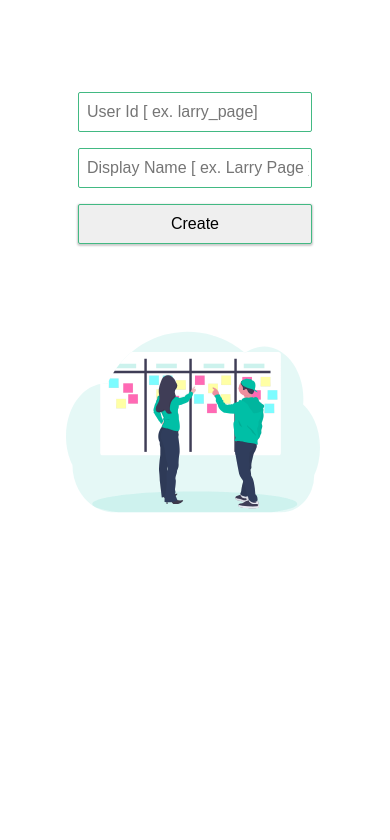
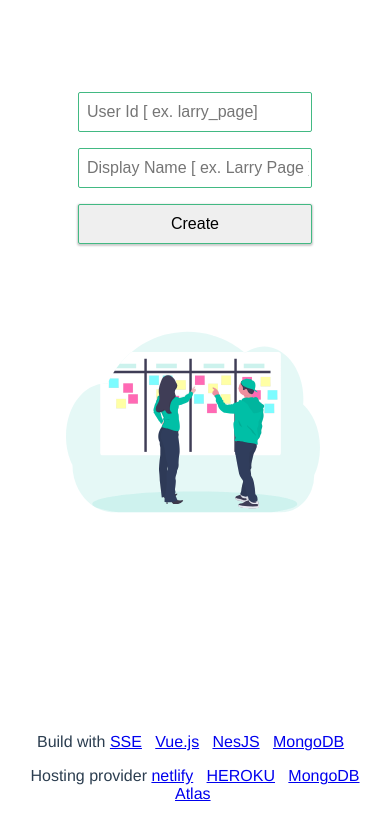
Before and after one commit to faysalswe/vue-playground, a Vue app: page / in a window 390 px wide. Shown: the top 840 px of the page. Built offline with nearby package versions, Linux system fonts and the light colour scheme; no server answers; what vue-clipboard2 would draw is missing.

Commit message:
add buld with and hosting provider and make modal size bigger for mobile screen

```diff
--- a/src/shared/components/modal.vue
+++ b/src/shared/components/modal.vue
@@ -5,20 +5,20 @@
         <div class="modal-wrapper">
           <div class="modal-container">
             <div class="modal-header">
-                <ion-icon class="modal-default-button" name="close-sharp" @click="$emit('close')"></ion-icon>
-                <slot name="header">
-
-                </slot>
+              <ion-icon
+                class="modal-default-button"
+                name="close-sharp"
+                @click="$emit('close')"
+              ></ion-icon>
+              <slot name="header"> </slot>
             </div>
 
             <div class="modal-body">
-                <slot name="body">
-                </slot>
+              <slot name="body"> </slot>
             </div>
 
             <div class="modal-footer">
-                <slot name="footer">
-                </slot>
+              <slot name="footer"> </slot>
             </div>
           </div>
         </div>
@@ -28,8 +28,8 @@
 </template>
 <script>
 export default {
-  name: "scram-poker"
-}
+  name: "scram-poker",
+};
 </script>
 <style>
 .modal-mask {
@@ -62,7 +62,6 @@ export default {
 
 .modal-header h4 {
   margin-top: 0;
-
 }
 
 .modal-body {
@@ -73,15 +72,6 @@ export default {
   float: right;
   color: red;
 }
-
-/*
- * The following styles are auto-applied to elements with
- * transition="modal" when their visibility is toggled
- * by Vue.js.
- *
- * You can easily play with the modal transition by editing
- * these styles.
- */
 
 .modal-enter {
   opacity: 0;
@@ -96,4 +86,10 @@ export default {
   -webkit-transform: scale(1.1);
   transform: scale(1.1);
 }
+
+@media only screen and (max-width: 600px) {
+  .modal-container {
+    width: unset;
+  }
+}
 </style>
--- a/src/views/NewUser.vue
+++ b/src/views/NewUser.vue
@@ -1,4 +1,5 @@
 <template>
+  <div>
     <div
       class="bg-image"
       :style="{
@@ -22,6 +23,30 @@
           <span v-if="isActiveSpinner" class="loader">Loading...</span>
         </button>
       </form>
+    </div>
+    <div>
+      <p>
+        Build with
+        <a
+          href="https://developer.mozilla.org/en-US/docs/Web/API/Server-sent_events"
+          target="_blank"
+          >SSE</a
+        >&nbsp;&nbsp;
+        <a href="https://vuejs.org/" target="_blank">Vue.js</a>&nbsp;&nbsp;
+        <a href="https://nestjs.com/" target="_blank">NesJS</a>&nbsp;&nbsp;
+        <a href="https://www.mongodb.com/" target="_blank">MongoDB</a
+        >&nbsp;&nbsp;
+      </p>
+      <p>
+        Hosting provider
+        <a href="https://www.netlify.com/" target="_blank">netlify</a
+        >&nbsp;&nbsp;
+        <a href="https://www.heroku.com/" target="_blank">HEROKU</a>&nbsp;&nbsp;
+        <a href="https://www.mongodb.com/cloud/atlas" target="_blank"
+          >MongoDB Atlas</a
+        >&nbsp;
+      </p>
+    </div>
   </div>
 </template>
 
```
Lines whose indentation alone changed are shown as unchanged.
